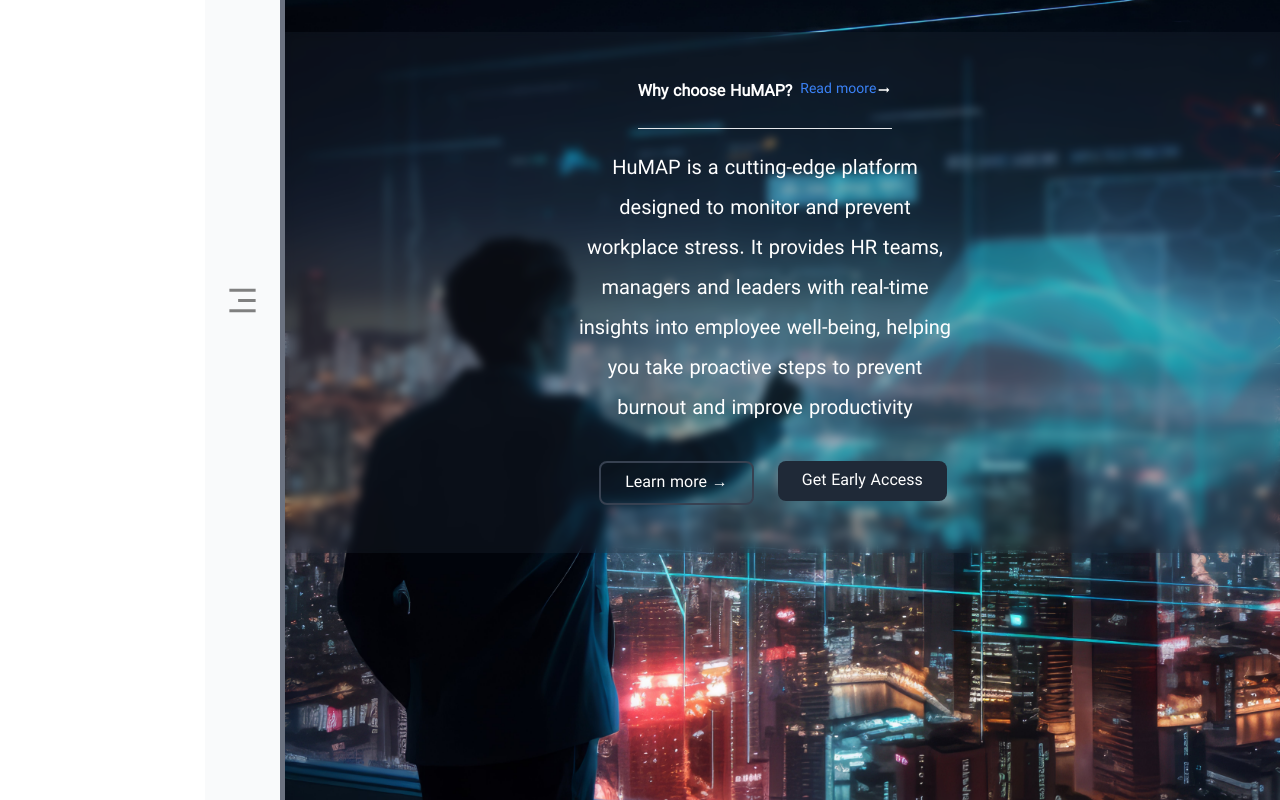
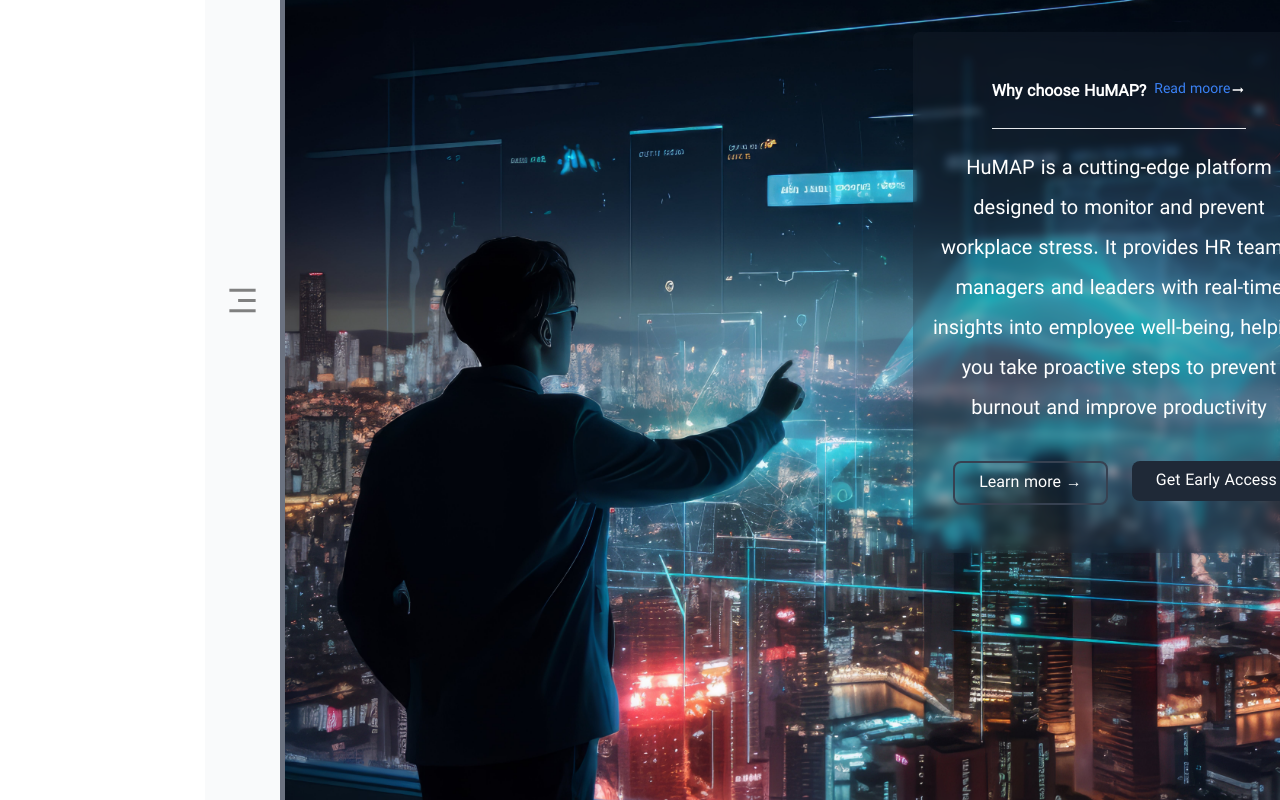
Before and after one commit to Kamyarkamali/Psychiatry-project, a Next.js app: page / in a window 1280 px wide. Built offline with nearby package versions, Linux system fonts and the light colour scheme.

Commit message:
the end project

```diff
--- a/components/module/TypeAutomat.js
+++ b/components/module/TypeAutomat.js
@@ -12,7 +12,7 @@
   };
 
   return (
-    <div className="bg-gray-800 text-white flex flex-col justify-center items-center px-4 py-12 h-fit backdrop-blur-sm bg-opacity-30">
+    <div className="bg-gray-800 lg:w-fit rounded-md text-white flex flex-col justify-center items-center px-4 py-12 h-fit backdrop-blur-sm bg-opacity-30">
       <div className="flex gap-2 justify-center items-center border-b-[1px] ">
         <div className="flex items-center mb-7 ">
           <MdArrowRightAlt />
```
